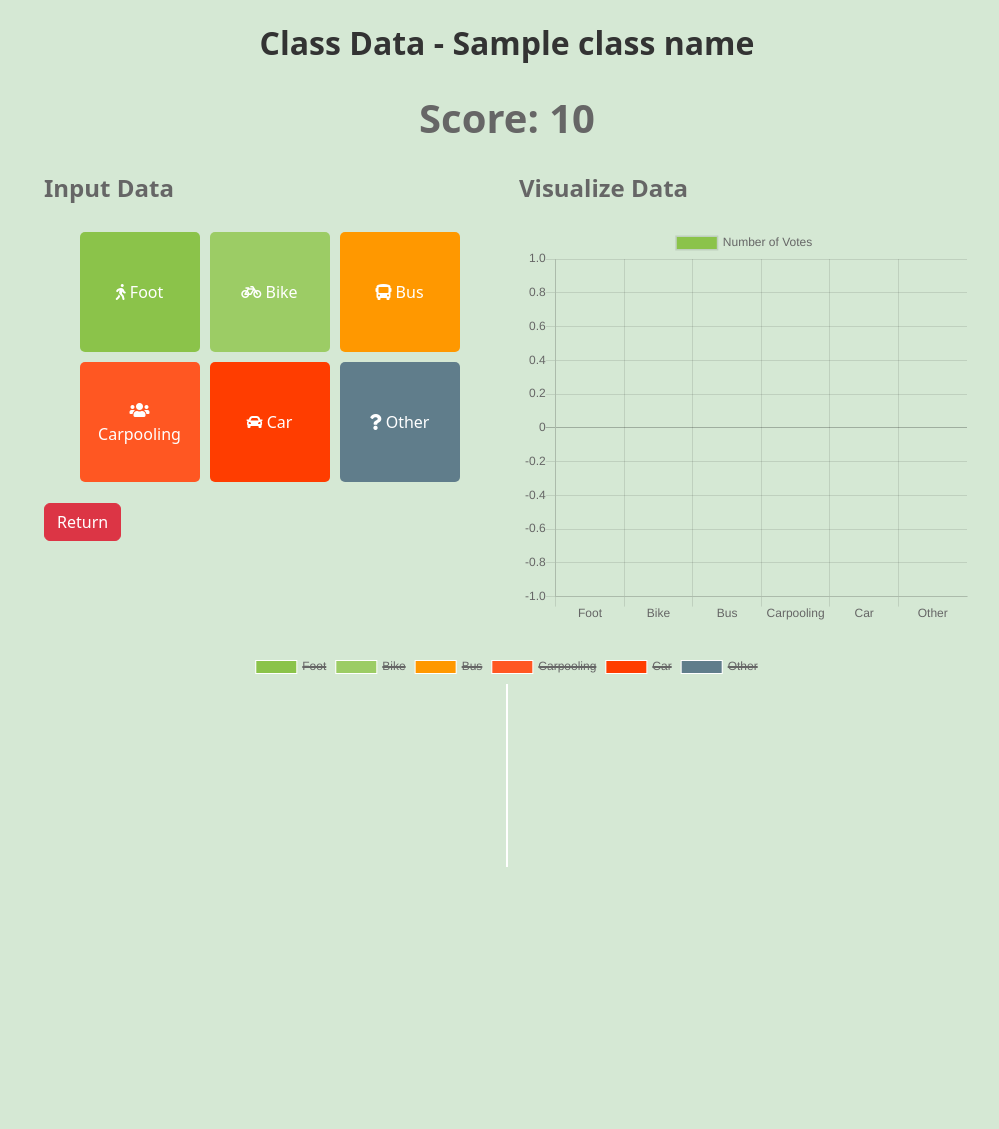
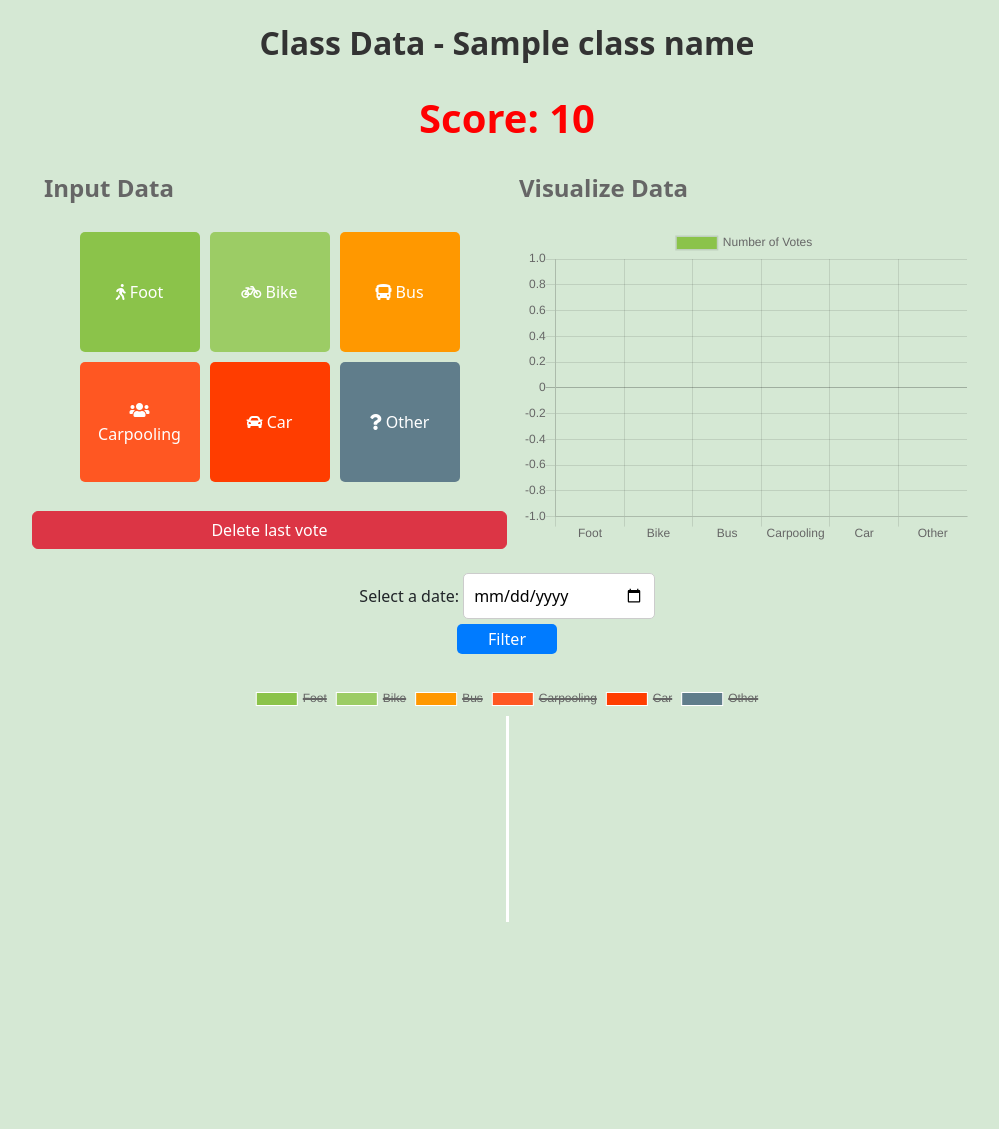
Before and after one commit to oriolpascual9/Prototype, a Flask app: template app/templates/class_data.html in a window 1280 px wide. Shown: the whole page, without its empty margins (133-1132 px from the left). Before the commit the page ends 867 px from the top, so only its background shows below. Run offline with Flask 2, Linux system fonts and the light colour scheme; the template is opened without the code that fills it: most values are stand-ins (such as "Sample title", 1, 10 or a date in 2020).

Commit message:
Added date filter for piechart and other bug fix

```diff
--- a/app/routes.py
+++ b/app/routes.py
@@ -41,6 +41,8 @@
         selected_date = datetime.datetime.now(datetime.timezone.utc).date()
 
     votation_data = Votation.query.filter(Votation.date == selected_date, Votation.class_id == class_id).first()
+
+    no_data = False
     transport_list = []
     score = '0'
     if votation_data:
@@ -51,10 +53,10 @@
                               votation_data.npublic_transport, votation_data.ncarpooling, votation_data.nothers]
 
         score = str(votation_data.score)
+    else:
+        no_data = True
 
-        return render_template('class_data.html', class_data=class_data, transport_list=transport_list, score=score, selected_date=selected_date, class_name=class_name)
-
-
+    return render_template('class_data.html', class_data=class_data, transport_list=transport_list, score=score, selected_date=selected_date, class_name=class_name, no_data=no_data)
 
 @app.route('/submit_vote', methods=['POST'])
 def submit_vote():
--- a/app/templates/class_data.html
+++ b/app/templates/class_data.html
@@ -21,7 +21,7 @@
 
         <!-- Create a central div for Score -->
         <div class="row justify-content-center mt-4">
-            <h3 style="font-size: 40px; font-weight: bold; color: #666;" class="score-animate">Score: {{ score }}</h3>
+            <h3 style="font-size: 40px; font-weight: bold; color: #FF0000;" class="score-animate">Score: {{ score }}</h3>
         </div>
 
         <!-- Align Input Data and Visualize Data side by side -->
@@ -50,22 +50,40 @@
                         </button>
                     </form>
                 </div>
-                <button class="btn btn-danger mt-3" id="return">Return</button>
+                <div class="row justify-content-center mt-4">
+                    <button class="btn btn-danger" id="return">Delete last vote</button>
+                </div>
             </div>
             <div class="col-md-5">
                 <h3 style="font-size: 24px; font-weight: bold; color: #666;">Visualize Data</h3>
                 <div id="data-dashboard" class="mt-4">
-                    <canvas id="histogram" style="width: 100%; height: 400px;"></canvas>
-                </div>
+                    <canvas id="histogram" style="width: 80%; height: 320px;"></canvas>
                 </div>
             </div>
         </div>
 
+        <!-- Date filter form -->
+        <div class="mt-4 text-center">
+            <form id="date-filter-form" style="display: inline-block;">
+                <label for="date-filter">Select a date:</label>
+                <input type="date" id="date-filter" name="date-filter" value="{{ selected_date }}" style="width: 50%;">
+                <button type="submit" style="width: 100px; height: 30px;">Filter</button>
+            </form>
+        </div>
+
         <!-- Pie chart -->
-                <div id="pie-chart-container" class="mt-4" style="width: 100%; height: 400px;">
+        <div id="pie-chart-container" class="mt-4 text-center" style="width: 80%; height: 320px; margin: 0 auto;">
             <canvas id="piechart" class="fadeIn"></canvas>
         </div>
 
+        <!-- Show alert if there is no data -->
+        {% if no_data %}
+        <div class="alert alert-warning alert-dismissible fade show" role="alert">
+          No data for the selected date.
+          <button type="button" class="btn-close" data-bs-dismiss="alert" aria-label="Close"></button>
+        </div>
+        {% endif %}
+    </div>
     <script src="https://code.jquery.com/jquery-3.6.0.min.js"></script>
     <script src="https://cdn.jsdelivr.net/npm/bootstrap@5.3.0-alpha1/dist/js/bootstrap.bundle.min.js" crossorigin="anonymous"></script>
     <script src="{{ url_for('static', filename='js/chart.min.js') }}"></script>
@@ -145,79 +163,91 @@
             console.error('Error deleting last vote:', error);
           });
       });
+    </script>
+
+    <script type="text/javascript">
+      // Function to generate pie chart data
+      function generatePieChartData(transportData) {
+        const transportLabels = ['Foot', 'Bike', 'Bus', 'Carpooling', 'Car', 'Other'];
+        const transportDataList = [
+          transportData.foot,
+          transportData.bike,
+          transportData.bus,
+          transportData.carpooling,
+          transportData.car,
+          transportData.other,
+        ];
+        const backgroundColors = ['#8BC34A', '#9CCC65', '#FF9800', '#FF5722', '#FF3D00', '#607D8B'];
+
+        const totalVotes = transportDataList.reduce((a, b) => a + b, 0);
+        if (totalVotes === 0) {
+          return {
+            labels: ['No data for the selected date'],
+            datasets: [
+              {
+                data: [1], // We just need one section
+                backgroundColor: ['#CCCCCC'], // Any color of your choice
+              },
+            ],
+          };
+        }
+
+        return {
+          labels: transportLabels,
+          datasets: [
+            {
+              label: 'Votes',
+              data: transportDataList,
+              backgroundColor: backgroundColors,
+            },
+          ],
+        };
+      }
+
+      // Create the Pie chart
+      const pieCtx = document.getElementById('piechart').getContext('2d');
+      let pieChart = new Chart(pieCtx, {
+        type: 'pie',
+        data: generatePieChartData({}), // initial empty data
+      });
+
+      // Function to fetch and update chart
+      function fetchAndUpdateChart(date) {
+        fetch('/get_vote_data?date=' + date)
+          .then(function(response) {
+            if (response.ok) {
+              return response.json();
+            } else {
+              console.log('Response status:', response.status);
+              console.log('Response status text:', response.statusText);
+              throw new Error('Error fetching data for selected date. Status: ' + response.status);
+            }
+          })
+          .then(function(transportData) {
+            console.log('Fetched transport data:', transportData);
+            pieChart.destroy(); // remove old chart
+            pieChart = new Chart(pieCtx, {
+              type: 'pie',
+              data: generatePieChartData(transportData),
+            });
+          })
+          .catch(function(error) {
+            console.error('Error fetching data for selected date:', error);
+          });
+      }
 
       // Add event listener to the date filter form
       const dateFilterForm = document.getElementById('date-filter-form');
       dateFilterForm.addEventListener('submit', function(event) {
         event.preventDefault();
         const selectedDate = document.getElementById('date-filter').value;
-          window.location.href = '{{ url_for("class_data") }}?date-filter=' + selectedDate;
+        fetchAndUpdateChart(selectedDate);
       });
 
+      // Manually fetch data for the current date after the page load
+      const today = new Date().toISOString().substring(0, 10); // get today's date in 'YYYY-MM-DD' format
+      fetchAndUpdateChart(today);
     </script>
-    <script type="text/javascript">
-      // Parse the transport data list
-      const transportDataList = JSON.parse('{{ transport_list | tojson | safe }}');
-
-      // Separate labels and data for readability
-      const transportLabels = ['Foot', 'Bike', 'Bus', 'Carpooling', 'Car', 'Other'];
-      const transportData = [
-        transportDataList[0],
-        transportDataList[1],
-        transportDataList[2],
-        transportDataList[3],
-        transportDataList[4],
-        transportDataList[5],
-      ];
-      const backgroundColors = ['#8BC34A', '#9CCC65', '#FF9800', '#FF5722', '#FF3D00', '#607D8B'];
-
-      // Prepare the data for the Pie chart
-      const pieChartData = {
-        labels: transportLabels,
-        datasets: [
-          {
-            label: 'Votes',
-            data: transportData,
-            backgroundColor: backgroundColors,
-          },
-        ],
-      };
-
-      // Get the context for the pie chart
-      const pieCtx = document.getElementById('piechart').getContext('2d');
-
-      // Create the Pie chart
-      new Chart(pieCtx, {
-        type: 'pie',
-        data: pieChartData,
-        options: {
-          responsive: true,
-          maintainAspectRatio: false, // Ensure that the chart fits its container
-          plugins: {
-            legend: {
-              position: 'top',
-            },
-            title: {
-              display: true,
-              text: 'Transport Modes Pie Chart',
-            },
-          },
-          tooltips: {
-            callbacks: {
-              label: function (tooltipItem, data) {
-                const dataset = data.datasets[tooltipItem.datasetIndex];
-                const total = dataset.data.reduce((previousValue, currentValue) => previousValue + currentValue);
-                const currentValue = dataset.data[tooltipItem.index];
-                const percentage = Math.round((currentValue / total) * 100);
-                return `${dataset.label}: ${currentValue} (${percentage}%)`;
-              },
-            },
-          },
-        },
-      });
-    </script>
-
-
 
 </body>
 </html>
```
Also changed, not shown: app/app.db. Lines whose indentation alone changed are shown as unchanged.
